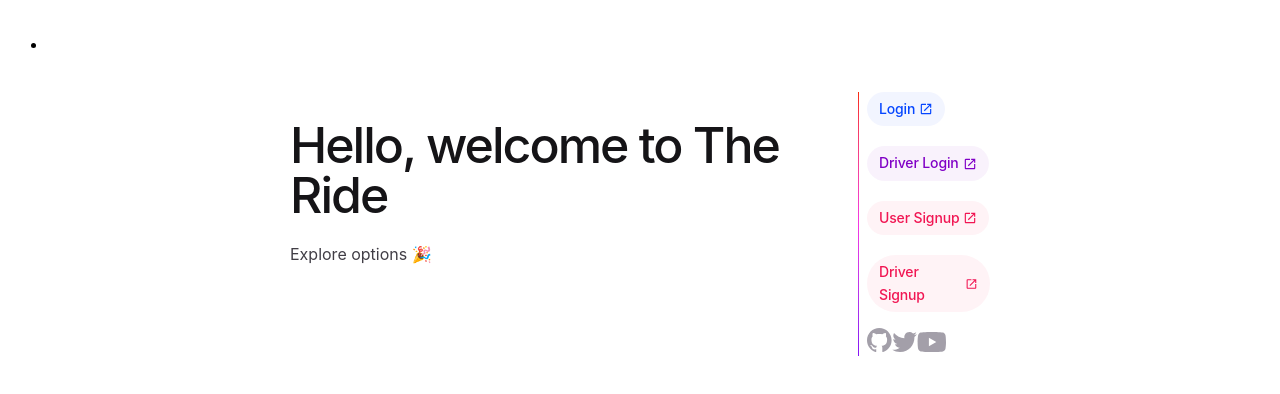
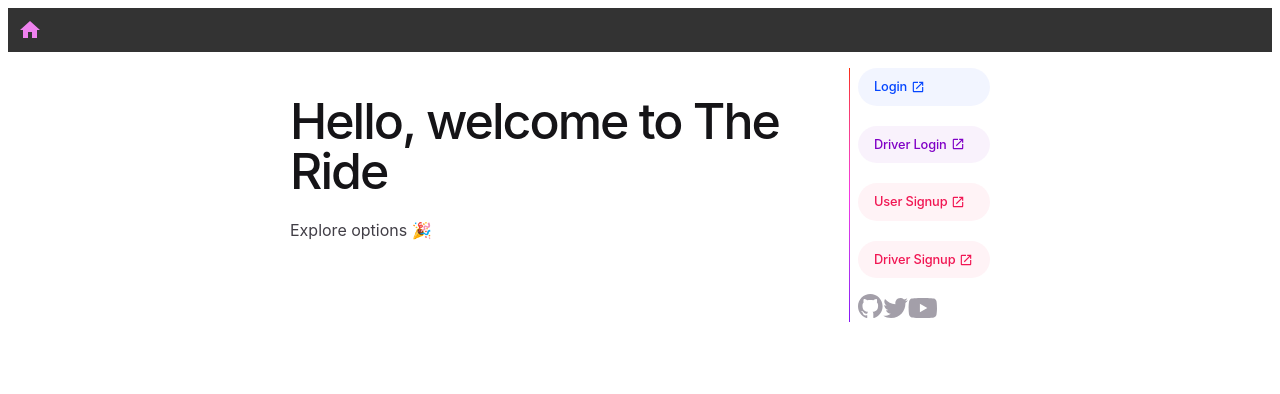
Before and after one commit to AustinAdodo/The_Ride_Front_End, an Angular app: page / in a window 1280 px wide. Shown: the top 394 px of the page. Built offline with nearby package versions, Linux system fonts and the light colour scheme.

Commit message:
Applied necessary routing filters

```diff
--- a/src/app/app.component.css
+++ b/src/app/app.component.css
@@ -1,15 +1,34 @@
+.top-menu {
+  background-color: #333;
+  overflow: hidden;
+}
+
+.top-menu nav ul {
+  list-style-type: none;
+  padding: 0;
+  margin: 0;
+  display: flex;
+  align-items: center;
+  justify-content: flex-start;
+}
+
+.top-menu nav ul li {
+  margin-right: 20px;
+}
+
 .top-menu nav ul li a {
   display: flex;
   align-items: center;
   justify-content: center;
   padding: 10px;
   text-decoration: none;
+  color: white;
 }
 
 .top-menu nav ul li a svg {
-  fill: white; /* Icon color */
+  fill: violet;
 }
 
 .top-menu nav ul li a:hover svg {
-  fill: #4CAF50; /* Icon color on hover */
+  fill: #4CAF50;
 }
--- a/src/app/app.component.html
+++ b/src/app/app.component.html
@@ -1,5 +1,3 @@
-
-
 <style>
   :host {
     --bright-blue: oklch(51.01% 0.274 263.83);
@@ -105,16 +103,17 @@
     --pill-accent: var(--bright-blue);
     background: color-mix(in srgb, var(--pill-accent) 5%, transparent);
     color: var(--pill-accent);
-    padding-inline: 0.75rem;
+    padding-inline: 1rem; /* Increased from 0.75rem */
     padding-block: 0.375rem;
+    min-width: 100px;
     border-radius: 2.75rem;
     border: 0;
     transition: background 0.3s ease;
     font-family: var(--electric-violet);
-    font-size: 0.875rem;
+    font-size: 0.800rem;
     font-style: normal;
     font-weight: 500;
-    line-height: 1.4rem;
+    line-height: 1.6rem;
     letter-spacing: -0.00875rem;
     text-decoration: none;
   }
@@ -188,7 +187,7 @@
   </nav>
 </header>
 <!-------------------------------------------------------Body-------------------------------------------->
-<main class="main">
+<main class="main" *ngIf="showMainContent">
   <div class="content">
     <div class="left-side">
       <h1>Hello, welcome to {{ title }} </h1>
@@ -198,7 +197,7 @@
     <div class="right-side">
       <div class="pill-group">
         @for (item of [
-          { title: 'Login', link: '/login' },
+          {title: 'Login', link: '/login'},
           {title: 'Driver Login', link: '/drive/login'},
           {title: 'User Signup', link: '/signup'},
           {title: 'Driver Signup', link: '/drive/signup'},
--- a/src/app/app.component.ts
+++ b/src/app/app.component.ts
@@ -1,8 +1,9 @@
 import {Component, OnInit} from '@angular/core';
 import {CommonModule} from '@angular/common';
-import {provideRouter, RouterLink, RouterOutlet} from '@angular/router';
+import {NavigationEnd, provideRouter, RouterLink, RouterOutlet} from '@angular/router';
 import {Router} from '@angular/router';
 import {routes} from './app.routes';
+import {filter} from "rxjs";
 
 
 @Component({
@@ -14,8 +15,14 @@ import {routes} from './app.routes';
 })
 export class AppComponent implements OnInit {
   title = 'The Ride';
+  showMainContent: boolean = false;
 
   constructor(private router: Router) {
+    this.router.events.pipe(
+      filter((event): event is NavigationEnd => event instanceof NavigationEnd)
+    ).subscribe((event: NavigationEnd) => {
+      this.showMainContent = event.url === '/' || event.url === '/home';
+    });
   }
 
   ngOnInit() {
```
